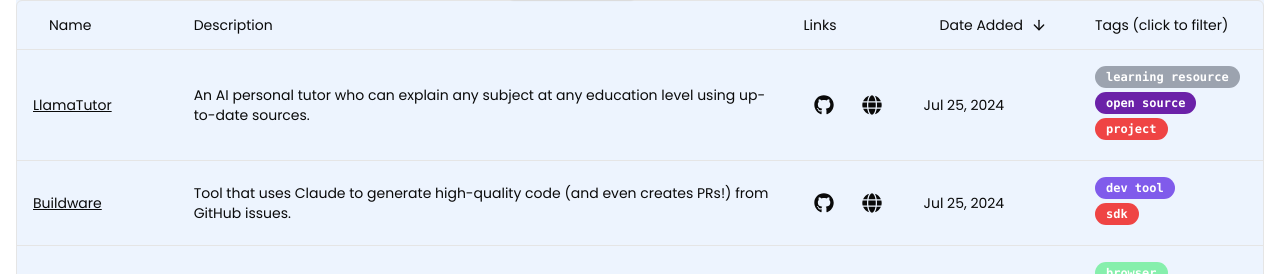
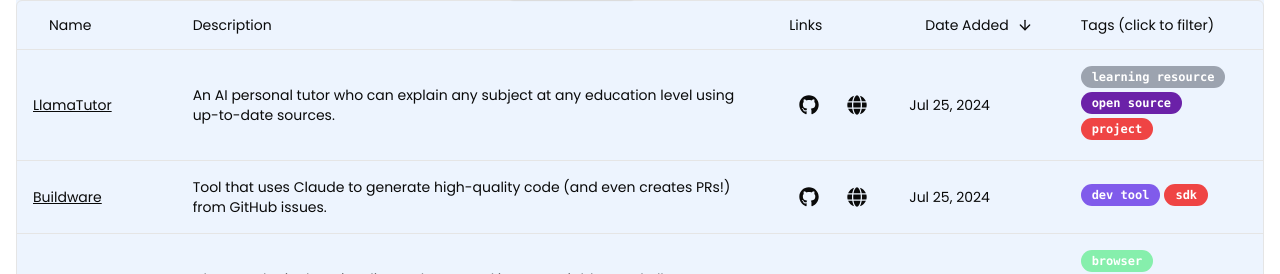
Before and after one commit to mcavaliere/mikecavaliere-com-next, a Next.js app: page /ai-for-js-devs in a window 1280 px wide. Shown: the part 526-800 px from the top of the page. Built offline with nearby package versions, Linux system fonts and the light colour scheme; no server answers.

Commit message:
fix: key prop warning, max width

```diff
--- a/components/AIResourcesTable/columns.tsx
+++ b/components/AIResourcesTable/columns.tsx
@@ -112,10 +112,11 @@ export const columns: ColumnDef<AIResource>[] = [
     cell: (cell) => {
       const tags = cell.row.original.tags;
 
-      return tags?.sort().map((t) => {
       return (
-          <ul>
-            <li key={t} className="mb-1 inline-block">
+        <ul className="max-w-48">
+          {tags?.sort().map((t) => {
+            return (
+              <li key={t} className="mb-1 mr-1 inline-block">
                 <a
                   href="#"
                   onClick={(e) => {
@@ -126,9 +127,10 @@ export const columns: ColumnDef<AIResource>[] = [
                   <TagBadge t={t} includeHovers />
                 </a>
               </li>
+            );
+          })}
         </ul>
       );
-      });
     },
   },
 ];
```
Lines whose indentation alone changed are shown as unchanged.
